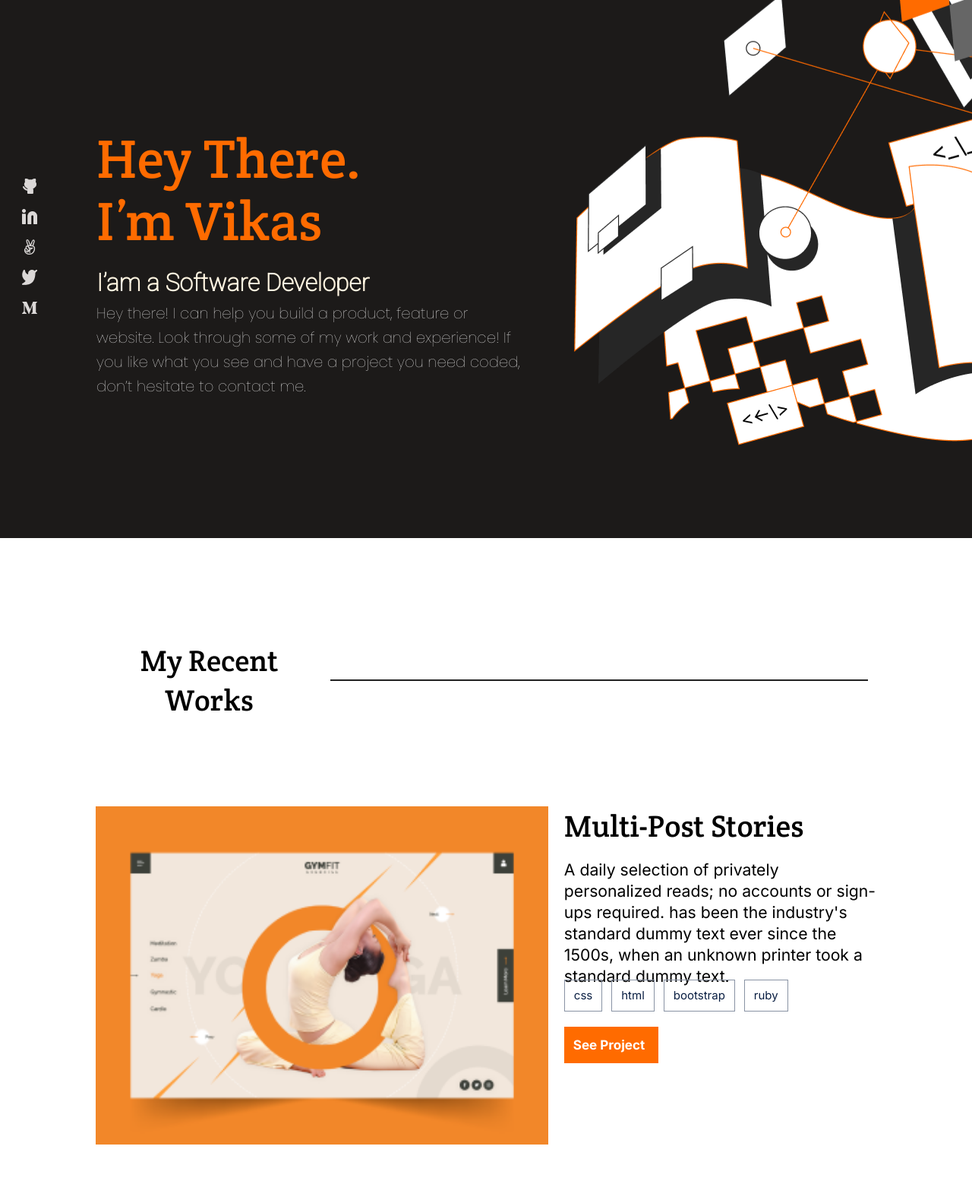
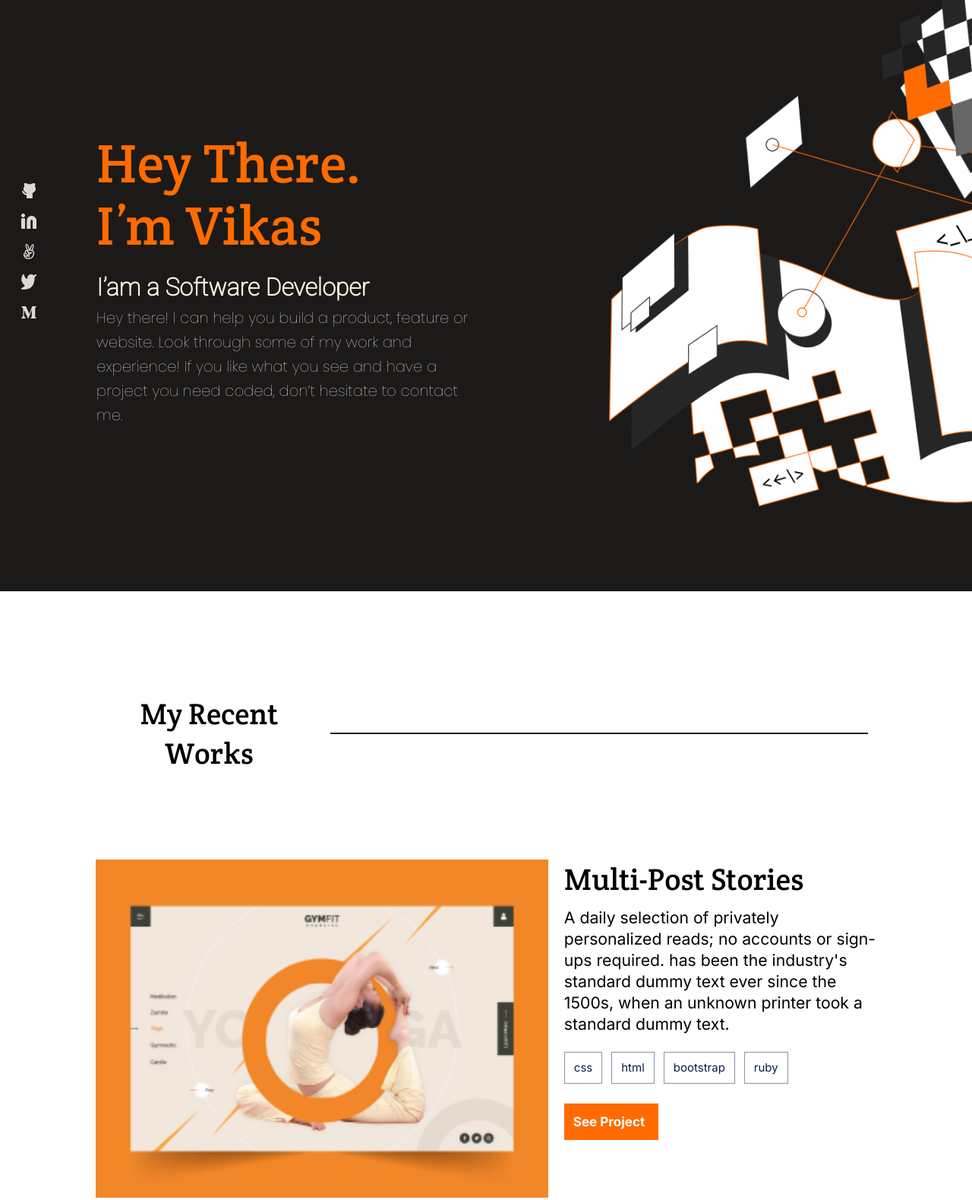
Before and after one commit to vikas924/Portfolio-setup-and-mobilefirst, a website: page index.html in a window 1280 px wide. Shown: the part 86-1665 px from the top of the page at 76% size. Drawn offline with Linux system fonts and the light colour scheme; files whose address does not match are found by name.

Commit message:
Fix overlap

```diff
--- a/style.css
+++ b/style.css
@@ -656,6 +656,11 @@
   .header {
     height: 8.27%;
     background-color: #3e3c3c;
+    min-width: 1195px;
+  }
+
+  #logo {
+    left: 10.2%;
   }
 
   .desknav-bar {
@@ -672,6 +677,7 @@
     height: 55.55%;
     align-items: center;
     gap: 3.13%;
+    min-width: 204px;
   }
 
   .desknav {
@@ -688,6 +694,7 @@
     line-height: 20px;
     list-style: none;
     text-decoration-style: none;
+    gap: 8px;
   }
 
   .desknav1 {
@@ -713,17 +720,22 @@
 
   .section {
     height: 91.725%;
+    top: 8.27%;
+    min-width: 1195px;
   }
 
   #container {
     background-image: url(./desktopimg/backgrounds/background1.png);
     background-color: #1c1a19;
+    background-position: top right;
+    min-height: 798px;
+    background-size: contain;
   }
 
   #box {
     position: absolute;
     padding-top: 0%;
-    width: 566px;
+    width: 39.305%;
     height: 739px;
     padding-left: 9.93%;
     justify-content: center;
@@ -739,6 +751,7 @@
     font-weight: 400;
     font-size: 72px;
     line-height: 82px;
+    min-width: 350px;
   }
 
   #heading2 {
@@ -789,12 +802,12 @@
 
   .works {
     min-height: 1810px;
+    min-width: 1195px;
   }
 
   .work-grid {
     width: 80.27%;
     margin-left: 9.86%;
-    margin-right: 9.86%;
     margin-bottom: 7.202%;
     height: 76.187vh;
     min-height: 1379px;
@@ -818,7 +831,7 @@
 
   .desk-yoga {
     width: 40.831%;
-    height: 77.678%;
+    height: 100%;
     margin-left: 2.076%;
   }
 
@@ -827,16 +840,18 @@
     font-size: 40px;
     line-height: 52px;
     height: 13.793%;
+    min-width: 321px;
   }
 
   .framepara {
-    height: 40.229%;
-    margin-top: 5.193%;
+    height: 35.229%;
+    margin-top: 0.193%;
     margin-left: 0;
     margin-right: 0;
     font-size: 21.2px;
     line-height: 28px;
-    padding-bottom: 5.193%;
+    padding-bottom: 7.193%;
+    min-width: 368px;
   }
 
   #tags {
@@ -861,6 +876,7 @@
   .frame {
     height: 65.725%;
     padding-top: 2.077%;
+    min-width: 900px;
   }
 
   .cards {
@@ -873,6 +889,7 @@
     justify-content: normal;
     width: 100%;
     margin: 0;
+    min-width: 900px;
   }
 
   .card {
@@ -1021,6 +1038,7 @@
     width: 100%;
     height: 100%;
     min-height: 1195px;
+    min-width: 1195px;
   }
 
   .about1 {
@@ -1126,6 +1144,7 @@
   .contact {
     width: 100%;
     height: 100vh;
+    min-width: 1195px;
   }
 
   .contact-grid {
```
